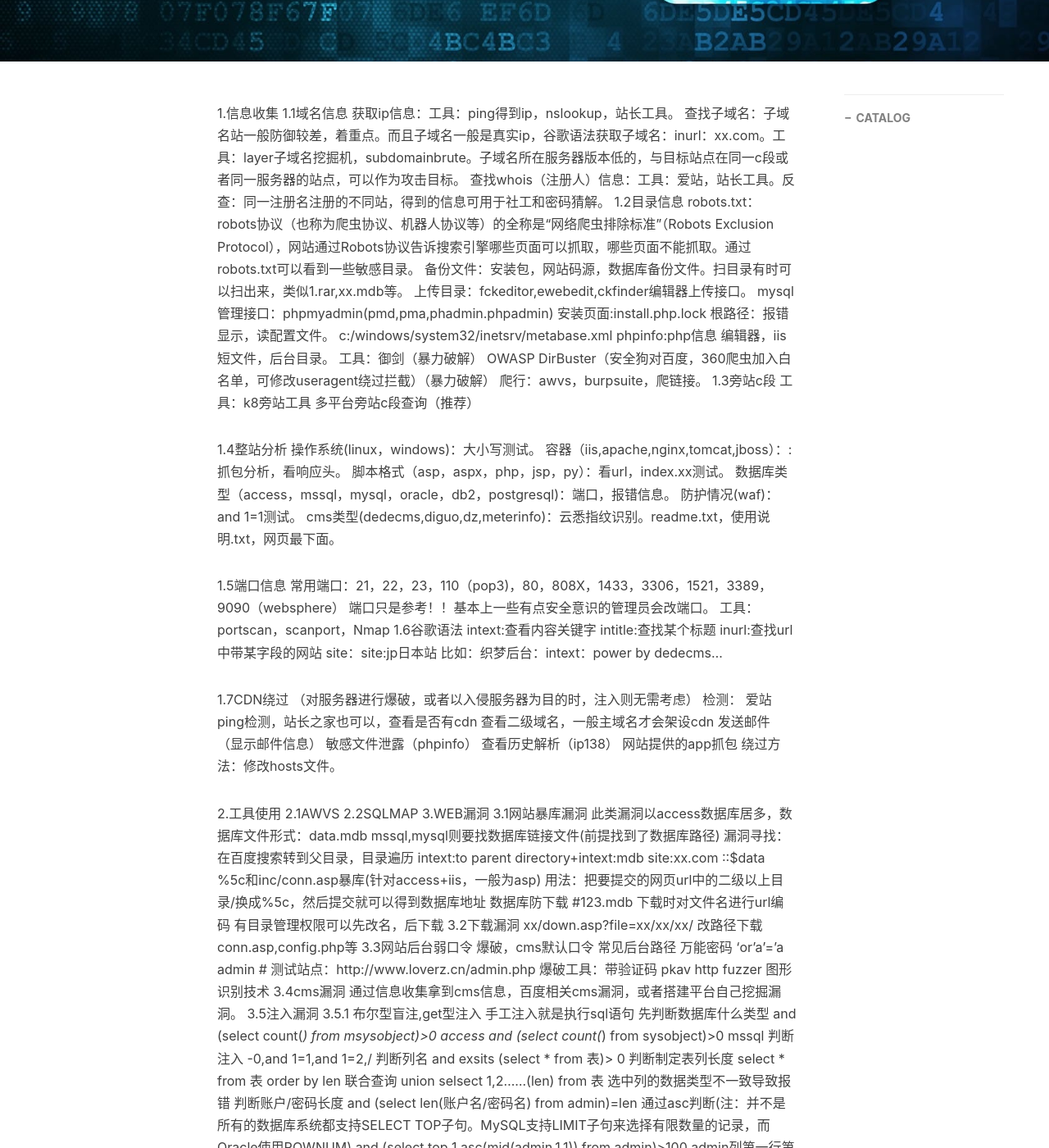
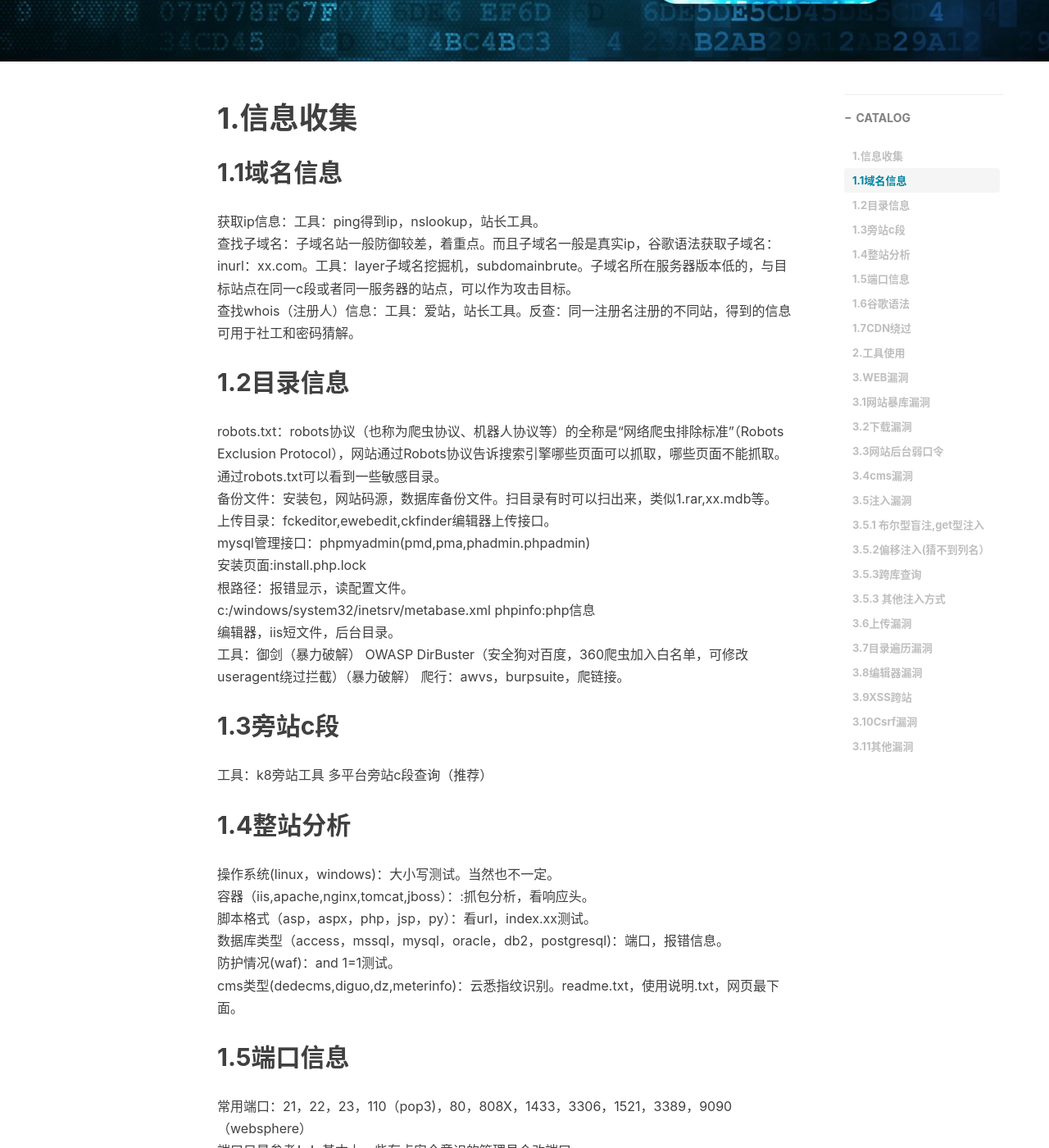
Before and after one commit to volcanohatred/volcanohatred.github.io, a Jekyll site: the page built from _posts/2017-05-12-web渗透知识纵横.md, in a window 1280 px wide and 1400 px high, scrolled down 448 px. Shown: the whole window at 82% size. Built offline with Jekyll 4.4.1, drawn with Linux system fonts in a browser that asks for light colours; nearby versions of some CDN libraries; comment, search, counter and statistics services are not loaded; some of the changed text lies outside the part shown.

Commit message:
Update 2017-05-12-web渗透知识纵横.md

````diff
--- a/_posts/2017-05-12-web渗透知识纵横.md
+++ b/_posts/2017-05-12-web渗透知识纵横.md
@@ -12,12 +12,12 @@ tags:
 ---
 
 
-1.信息收集
-1.1域名信息
+# 1.信息收集
+## 1.1域名信息
 获取ip信息：工具：ping得到ip，nslookup，站长工具。
 查找子域名：子域名站一般防御较差，着重点。而且子域名一般是真实ip，谷歌语法获取子域名：inurl：xx.com。工具：layer子域名挖掘机，subdomainbrute。子域名所在服务器版本低的，与目标站点在同一c段或者同一服务器的站点，可以作为攻击目标。
 查找whois（注册人）信息：工具：爱站，站长工具。反查：同一注册名注册的不同站，得到的信息可用于社工和密码猜解。
-1.2目录信息
+## 1.2目录信息
 robots.txt：robots协议（也称为爬虫协议、机器人协议等）的全称是“网络爬虫排除标准”（Robots Exclusion Protocol），网站通过Robots协议告诉搜索引擎哪些页面可以抓取，哪些页面不能抓取。通过robots.txt可以看到一些敏感目录。
 备份文件：安装包，网站码源，数据库备份文件。扫目录有时可以扫出来，类似1.rar,xx.mdb等。
 上传目录：fckeditor,ewebedit,ckfinder编辑器上传接口。
@@ -30,30 +30,30 @@ phpinfo:php信息
 工具：御剑（暴力破解）
 OWASP DirBuster（安全狗对百度，360爬虫加入白名单，可修改useragent绕过拦截）（暴力破解）
 爬行：awvs，burpsuite，爬链接。
-1.3旁站c段
+## 1.3旁站c段
 工具：k8旁站工具
       多平台旁站c段查询（推荐）
 
-1.4整站分析
-操作系统(linux，windows)：大小写测试。
+## 1.4整站分析
+操作系统(linux，windows)：大小写测试。当然也不一定。
 容器（iis,apache,nginx,tomcat,jboss）：:抓包分析，看响应头。
 脚本格式（asp，aspx，php，jsp，py）：看url，index.xx测试。
 数据库类型（access，mssql，mysql，oracle，db2，postgresql)：端口，报错信息。
 防护情况(waf)：and 1=1测试。
 cms类型(dedecms,diguo,dz,meterinfo)：云悉指纹识别。readme.txt，使用说明.txt，网页最下面。
 
-1.5端口信息
+## 1.5端口信息
 常用端口：21，22，23，110（pop3)，80，808X，1433，3306，1521，3389，9090（websphere）
 端口只是参考！！基本上一些有点安全意识的管理员会改端口。
 工具：portscan，scanport，Nmap
-1.6谷歌语法
+## 1.6谷歌语法
 intext:查看内容关键字
 intitle:查找某个标题
 inurl:查找url中带某字段的网站
 site：site:jp日本站
 比如：织梦后台：intext：power by dedecms...
 
-1.7CDN绕过
+## 1.7CDN绕过
 （对服务器进行爆破，或者以入侵服务器为目的时，注入则无需考虑）
 检测：
 爱站ping检测，站长之家也可以，查看是否有cdn
@@ -64,11 +64,10 @@ site：site:jp日本站
 网站提供的app抓包
 绕过方法：修改hosts文件。
 
-2.工具使用
-2.1AWVS
-2.2SQLMAP
-3.WEB漏洞
-3.1网站暴库漏洞
+# 2.工具使用
+
+# 3.WEB漏洞
+## 3.1网站暴库漏洞
 此类漏洞以access数据库居多，数据库文件形式：data.mdb
 mssql,mysql则要找数据库链接文件(前提找到了数据库路径)
 漏洞寻找：
@@ -78,47 +77,63 @@ intext:to parent directory+intext:mdb site:xx.com
 %5c和inc/conn.asp暴库(针对access+iis，一般为asp)
 用法：把要提交的网页url中的二级以上目录/换成%5c，然后提交就可以得到数据库地址
 数据库防下载
-     #123.mdb 下载时对文件名进行url编码
-     有目录管理权限可以先改名，后下载
-3.2下载漏洞
+123.mdb 下载时对文件名进行url编码
+有目录管理权限可以先改名，后下载
+## 3.2下载漏洞
 xx/down.asp?file=xx/xx/xx/
 改路径下载conn.asp,config.php等
-3.3网站后台弱口令
+## 3.3网站后台弱口令
 爆破，cms默认口令
 常见后台路径
 万能密码 'or'a'='a   admin #
 测试站点：http://www.loverz.cn/admin.php
 爆破工具：带验证码 pkav http fuzzer 图形识别技术
-3.4cms漏洞
+## 3.4cms漏洞
 通过信息收集拿到cms信息，百度相关cms漏洞，或者搭建平台自己挖掘漏洞。
-3.5注入漏洞
-3.5.1 布尔型盲注,get型注入
+## 3.5注入漏洞
+### 3.5.1 布尔型盲注,get型注入
 手工注入就是执行sql语句
 先判断数据库什么类型
+```
 and (select count(*) from msysobject)>0 access
 and (select count(*) from sysobject)>0 mssql
+```
 判断注入
+```
 -0,and 1=1,and 1=2,/
+```
 判断列名
+```
 and exsits (select * from 表)> 0
+```
 判断制定表列长度
+```
 select * from 表 order by len
+```
 联合查询
+```
 union selsect 1,2......(len) from 表 选中列的数据类型不一致导致报错
+```
 判断账户/密码长度
+```
 and (select len(账户名/密码名) from admin)=len
+```
 通过asc判断(注：并不是所有的数据库系统都支持SELECT TOP子句。MySQL支持LIMIT子句来选择有限数量的记录，而Oracle使用ROWNUM)
+```
 and (select top 1 asc(mid(admin,1,1)) from admin)>100 admin列第一行第一个字的ascii(sqlmap原理）
+```
 测试站点：  www.jnqtly.cn/cp11.asp?id=1129
 www.fc1885.com/display1_new.asp?id=237
 工具：阿d,sqlmap,pangolin
-偏移注入(猜不到列名）
+### 3.5.2偏移注入(猜不到列名）
 用*代替向前逐个删除，直到不报错为止
 删除的个数为一个周期
+```
 union select ........ * from admin
 union select ........ * from (admin as a inner join admin as b on a.id=b.id)
 union select ........ * from ((admin as a inner join admin as b on a.id=b.id) inner join admin as c on a.id=c.id)
-跨库查询
+```
+### 3.5.3跨库查询
 A,B站搭建在同一服务器，知道B的绝对路径，通过A来进行联合查询
 mssql
 数据库文件：mdf,日志文件：ldf。
@@ -146,7 +161,7 @@ and 1=(select is_srvrolemember(‘sysadmin’))
 and 1=(select @@servername)
 如果为sa权限,可以进行扩展存储注入攻击,写入一句话等。
 
-测试站点： http://testasp.vulnweb.com/showforum.asp?id=0
+测试站点：  http://testasp.vulnweb.com/showforum.asp?id=0
            http://www.langesteel.com/onew11.asp?id=42574
 
 工具：阿d,sqlmap,pangolin
@@ -187,7 +202,7 @@ Postgresql
 +and+1=cast(version() as int)--
 判断字段
 Order by
-3.5.2 其他注入方式
+### 3.5.3 其他注入方式
 post注入
 注册用户
 登陆账号，修改账户
@@ -239,7 +254,7 @@ app注入漏洞挖掘
 基本走的http
 Burpsuite
 
-3.6上传漏洞
+## 3.6上传漏洞
 iis 5.x 6.x 解析漏洞
 1.目录解析  创建目录
 2. 分号解析   xx.asp;.jpg
@@ -285,10 +300,10 @@ Nginx<8.03   xx.php%00.jpg
 <input type=”submit” value=”提交” name=”bb”>
 
 
-3.7目录遍历漏洞
+## 3.7目录遍历漏洞
 加变量&dir=../
 
-3.8编辑器漏洞
+## 3.8编辑器漏洞
 1.百度，查看编辑器特有漏洞
 2.上传点
 
@@ -305,12 +320,14 @@ Nginx<8.03   xx.php%00.jpg
 
 模糊测试  xx.asp.;.jpg 绕过asp;.jpg变asp_jpg
 
-3.9XSS跨站
+## 3.9XSS跨站
 Cookies有时限性
 还会得到后台地址
 
 难点：挖掘，标签闭合，绕过
+```
 <script>alert(‘xss’)</script>
+```
 document对象
 Js变量定义 var 变量
 Js时间 onclick属性 点击事件
@@ -345,14 +362,13 @@ Xss平台搭建：百度
 
 工具：awvs。。。
 
-3.10Csrf漏洞
+## 3.10Csrf漏洞
 难
 利用高权限做事
 防御：refer
 
-3.11其他漏洞
+## 3.11其他漏洞
 Php相关漏洞
-
 文件包含漏洞 php很多，其他少
 利用包含绕过waf，留后门，读敏感文件(日志，配置文件，访问的url中加入一句话，再访问日志)
 如何挖掘  www.xx.com/index.php?file=../../xx.php
````
